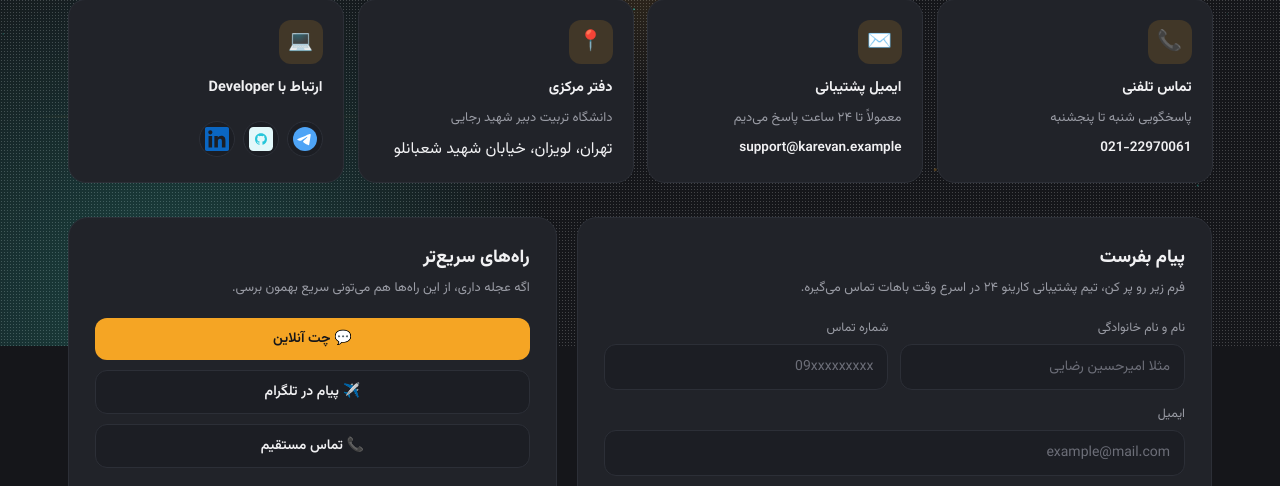
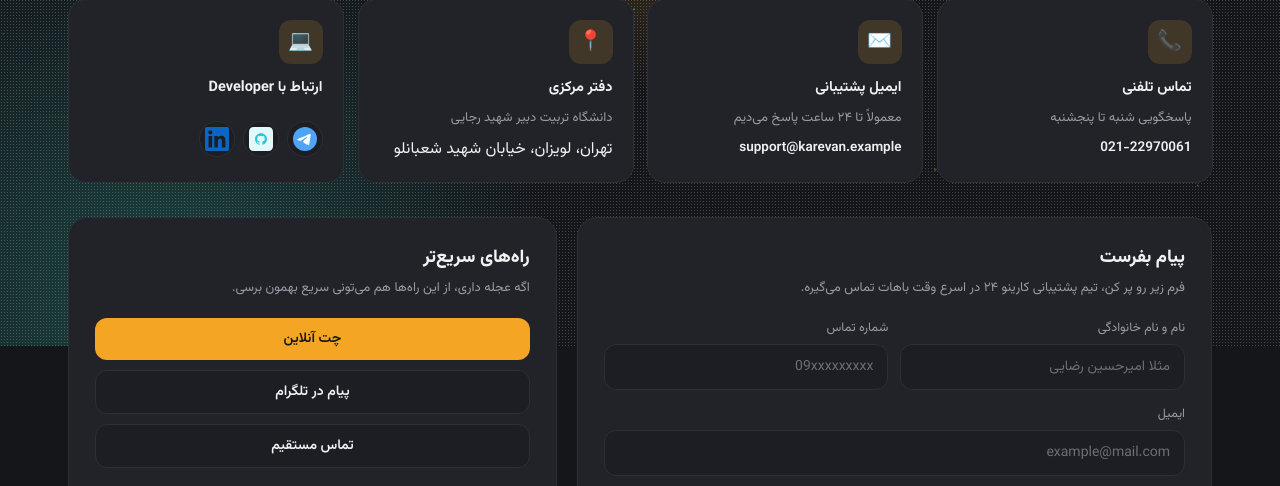
Before and after one commit to Amir-Pers/University-DB-Project, a Django app: page /contact/ in a window 1280 px wide. Shown: the part 454-940 px from the top of the page. Run offline with Django 5.2, Linux system fonts and the light colour scheme.

Commit message:
change site id and delete extra emoji of contact

```diff
--- a/core/settings.py
+++ b/core/settings.py
@@ -59,7 +59,7 @@ INSTALLED_APPS = [
     "locations",
 ]
 
-SITE_ID = 1001
+SITE_ID = 1002
 
 ROBOTS_USE_HOST = True
 ROBOTS_USE_SITEMAP = True
--- a/templates/home/contact.html
+++ b/templates/home/contact.html
@@ -111,9 +111,9 @@
       <h3>راه‌های سریع‌تر</h3>
       <p class="hint">اگه عجله داری، از این راه‌ها هم می‌تونی سریع بهمون برسی.</p>
       <div class="quick-actions">
-        <button class="btn btn-amber" id="onlineChatBtn" class="btn btn-amber">💬 چت آنلاین</button>
-        <button class="btn btn-ghost" id="telegramBtn" class="btn btn-ghost">✈️ پیام در تلگرام</button>
-        <a class="btn btn-ghost" href="tel:02122970061">📞 تماس مستقیم</a>
+        <button class="btn btn-amber" id="onlineChatBtn" class="btn btn-amber"> چت آنلاین</button>
+        <button class="btn btn-ghost" id="telegramBtn" class="btn btn-ghost"> پیام در تلگرام</button>
+        <a class="btn btn-ghost" href="tel:02122970061"> تماس مستقیم</a>
       </div>
 
 
```
